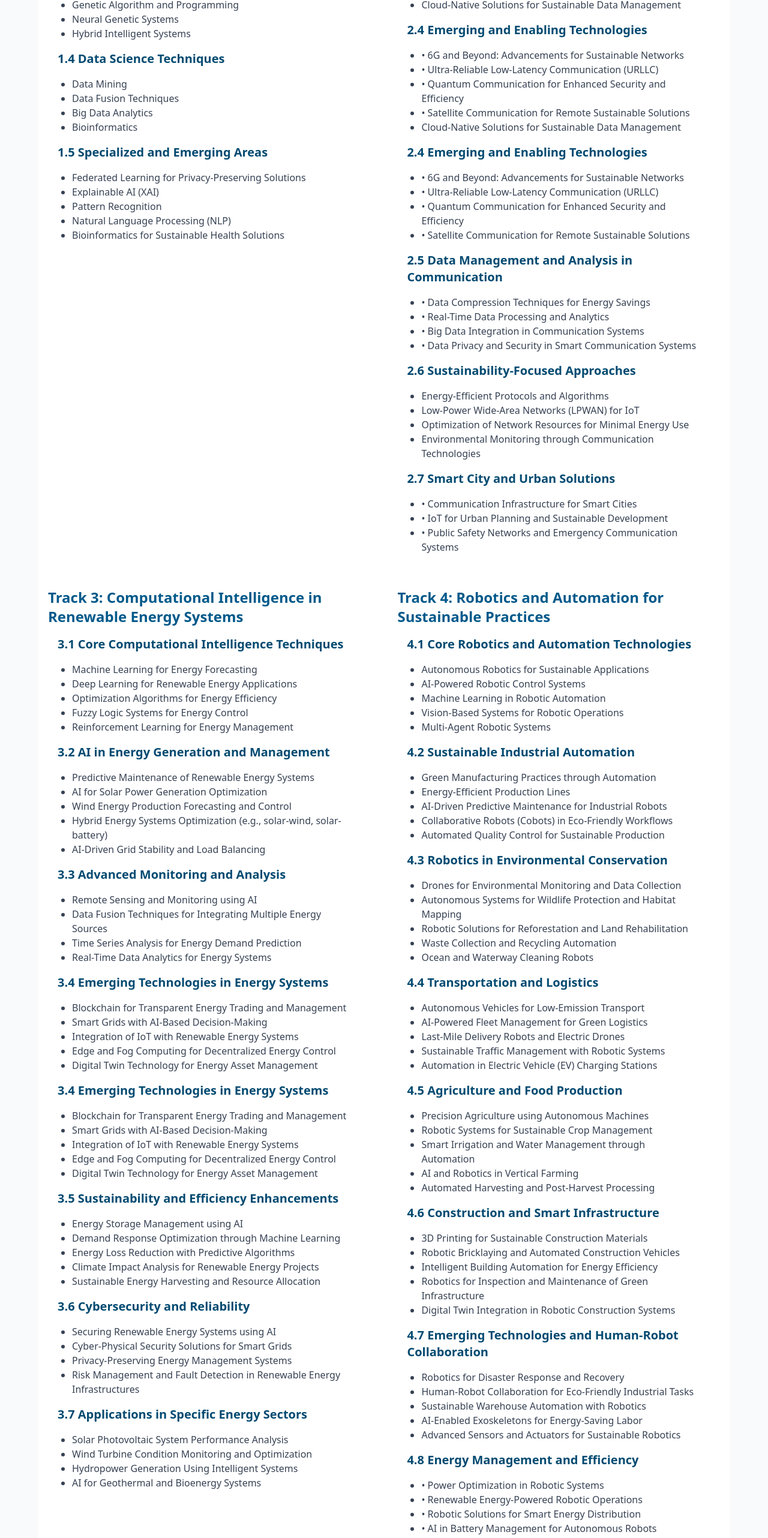
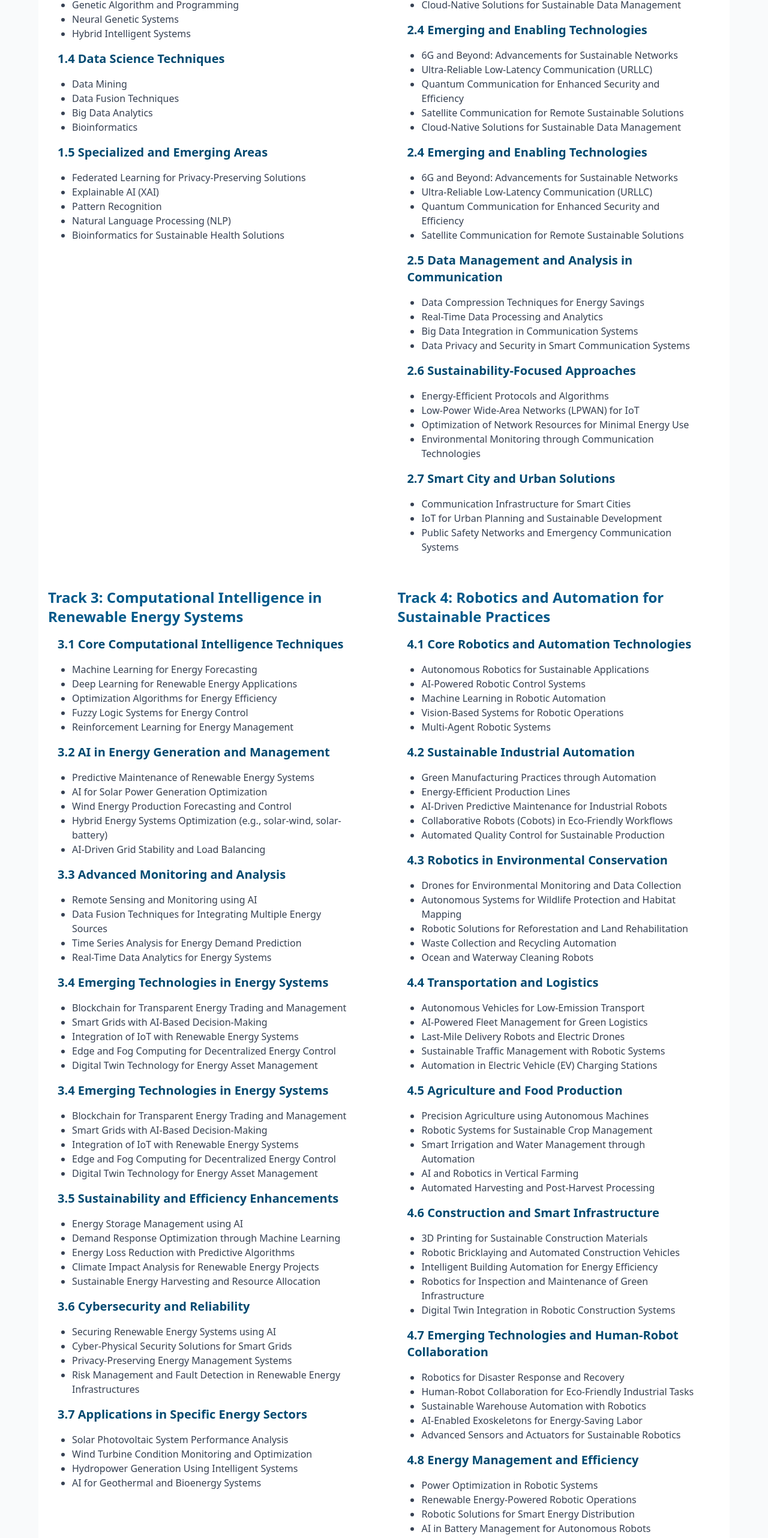
Before and after one commit to sharmasudhir08/ICCISD-2026, a React (Vite) app: page /authors in a window 1280 px wide. Shown: the part 1620-4184 px from the top of the page at 60% size. Built offline with nearby package versions, Linux system fonts and the light colour scheme.

Commit message:
tracks updated sucessfully

```diff
--- a/src/pages/Authors.jsx
+++ b/src/pages/Authors.jsx
@@ -201,10 +201,10 @@ const Authors = () => {
                     2.4	Emerging and Enabling Technologies
                   </h1>
                   <ul className="p-4 ml-2 text-sm sm:text-base list-disc">
-                    <li>•	6G and Beyond: Advancements for Sustainable Networks</li>
-                    <li>•	Ultra-Reliable Low-Latency Communication (URLLC)</li>
-                    <li>•	Quantum Communication for Enhanced Security and Efficiency</li>
-                    <li>•	Satellite Communication for Remote Sustainable Solutions</li>
+                    <li>6G and Beyond: Advancements for Sustainable Networks</li>
+                    <li>Ultra-Reliable Low-Latency Communication (URLLC)</li>
+                    <li>Quantum Communication for Enhanced Security and Efficiency</li>
+                    <li>Satellite Communication for Remote Sustainable Solutions</li>
                     <li>Cloud-Native Solutions for Sustainable Data Management</li>
                   </ul>
                 </li>
@@ -214,10 +214,10 @@ const Authors = () => {
                     2.4	Emerging and Enabling Technologies
                   </h1>
                   <ul className="p-4 ml-2 text-sm sm:text-base list-disc">
-                    <li>•	6G and Beyond: Advancements for Sustainable Networks</li>
-                    <li>•	Ultra-Reliable Low-Latency Communication (URLLC)</li>
-                    <li>•	Quantum Communication for Enhanced Security and Efficiency</li>
-                    <li>•	Satellite Communication for Remote Sustainable Solutions</li>
+                    <li>6G and Beyond: Advancements for Sustainable Networks</li>
+                    <li>Ultra-Reliable Low-Latency Communication (URLLC)</li>
+                    <li>Quantum Communication for Enhanced Security and Efficiency</li>
+                    <li>Satellite Communication for Remote Sustainable Solutions</li>
                   </ul>
                 </li>
 
@@ -226,10 +226,10 @@ const Authors = () => {
                     2.5	Data Management and Analysis in Communication
                   </h1>
                   <ul className="p-4 ml-2 text-sm sm:text-base list-disc">
-                    <li>•	Data Compression Techniques for Energy Savings</li>
-                    <li>•	Real-Time Data Processing and Analytics</li>
-                    <li>•	Big Data Integration in Communication Systems</li>
-                    <li>•	Data Privacy and Security in Smart Communication Systems</li>
+                    <li>Data Compression Techniques for Energy Savings</li>
+                    <li>Real-Time Data Processing and Analytics</li>
+                    <li>Big Data Integration in Communication Systems</li>
+                    <li>Data Privacy and Security in Smart Communication Systems</li>
                   </ul>
                 </li>
 
@@ -250,9 +250,9 @@ const Authors = () => {
                     2.7	Smart City and Urban Solutions
                   </h1>
                   <ul className="p-4 ml-2 text-sm sm:text-base list-disc">
-                    <li>•	Communication Infrastructure for Smart Cities</li>
-                    <li>•	IoT for Urban Planning and Sustainable Development</li>
-                    <li>•	Public Safety Networks and Emergency Communication Systems</li>
+                    <li>Communication Infrastructure for Smart Cities</li>
+                    <li>IoT for Urban Planning and Sustainable Development</li>
+                    <li>Public Safety Networks and Emergency Communication Systems</li>
                   </ul>
                 </li>
 
@@ -474,10 +474,10 @@ const Authors = () => {
                     4.8	Energy Management and Efficiency
                   </h1>
                   <ul className="p-4 ml-2 text-sm sm:text-base list-disc">
-                    <li>•	Power Optimization in Robotic Systems</li>
-                    <li>•	Renewable Energy-Powered Robotic Operations</li>
-                    <li>•	Robotic Solutions for Smart Energy Distribution</li>
-                    <li>•	AI in Battery Management for Autonomous Robots</li>
+                    <li>Power Optimization in Robotic Systems</li>
+                    <li>Renewable Energy-Powered Robotic Operations</li>
+                    <li>Robotic Solutions for Smart Energy Distribution</li>
+                    <li>AI in Battery Management for Autonomous Robots</li>
                     <li>Advanced Sensors and Actuators for Sustainable Robotics</li>
                   </ul>
                </li>
@@ -844,11 +844,11 @@ const Authors = () => {
                     7.8	Citizen Engagement and Smart Governance
                   </h1>
                   <ul className="p-4 ml-2 text-sm sm:text-base list-disc">
-                    <li>•	Smart Platforms for Citizen Feedback and Participation</li>
-                    <li>•	E-Governance Solutions for Efficient Public Service Delivery</li>
-                    <li>•	AI-Based Decision Support Systems for Policy Making</li>
-                    <li>•	Digital Inclusion and Bridging the Technology Gap</li>
-                    <li>•	Platforms for Community-Based Sustainable Projects</li>
+                    <li>Smart Platforms for Citizen Feedback and Participation</li>
+                    <li>E-Governance Solutions for Efficient Public Service Delivery</li>
+                    <li>AI-Based Decision Support Systems for Policy Making</li>
+                    <li>Digital Inclusion and Bridging the Technology Gap</li>
+                    <li>Platforms for Community-Based Sustainable Projects</li>
                   </ul>
                 </li>
 
@@ -857,11 +857,11 @@ const Authors = () => {
                     7.9	Advanced Technologies and Future Trends
                   </h1>
                   <ul className="p-4 ml-2 text-sm sm:text-base list-disc">
-                    <li>•	5G/6G Technologies for Enhanced Connectivity</li>
-                    <li>•	Blockchain Applications for Transparent City Operations</li>
-                    <li>•	AR/VR for Urban Development Visualization</li>
-                    <li>•	Robotics in Infrastructure Inspection and Maintenance</li>
-                    <li>•	Integration of AI and Robotics for Urban Emergency Response</li>
+                    <li>5G/6G Technologies for Enhanced Connectivity</li>
+                    <li>Blockchain Applications for Transparent City Operations</li>
+                    <li>AR/VR for Urban Development Visualization</li>
+                    <li>Robotics in Infrastructure Inspection and Maintenance</li>
+                    <li>Integration of AI and Robotics for Urban Emergency Response</li>
                   </ul>
                 </li>
 
```
